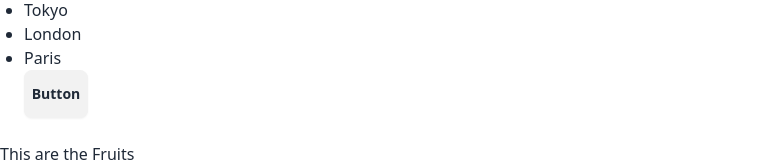
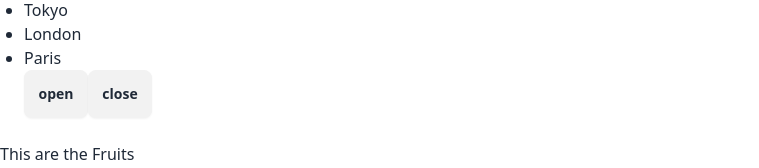
Before and after one commit to Deankinyua/react-Tailwind, a React (Vite) app: page / in a window 1280 px wide. Shown: the part 134-302 px from the top of the page, without its empty margins (0-759 px from the left). Built offline with nearby package versions, Linux system fonts and the light colour scheme.

Commit message:
added react icons

```diff
--- a/package.json
+++ b/package.json
@@ -11,7 +11,8 @@
   },
   "dependencies": {
     "react": "^18.2.0",
-    "react-dom": "^18.2.0"
+    "react-dom": "^18.2.0",
+    "react-icons": "^5.2.1"
   },
   "devDependencies": {
     "@types/react": "^18.2.56",
--- a/src/App.tsx
+++ b/src/App.tsx
@@ -22,9 +22,9 @@ function App() {
       ></ListGroup>
 
       <Alert>Fruits</Alert>
-
-      {/* <Checkbox></Checkbox> */}
-      {/* <Challenge /> */}
+      {/*
+      <Checkbox></Checkbox>
+      <Challenge /> */}
     </>
   );
 }
--- a/src/components/ListGroup.tsx
+++ b/src/components/ListGroup.tsx
@@ -9,6 +9,7 @@ type Props = {
 const ListGroup = ({ items, heading, onSelectItem }: Props) => {
   // items = [];
   const [selectedIndex, setSelectedIndex] = useState(-1);
+  const [state, setState] = useState(false);
 
   return (
     <>
@@ -31,7 +32,23 @@ const ListGroup = ({ items, heading, onSelectItem }: Props) => {
             </li>
           ))}
         </ul>
-        <button className="btn w-16">Button</button>
+        <p className={state === false ? "hidden" : ""}>item is opened</p>
+        <button
+          className="btn w-16"
+          onClick={() => {
+            setState(true);
+          }}
+        >
+          open
+        </button>
+        <button
+          className="btn w-16"
+          onClick={() => {
+            setState(false);
+          }}
+        >
+          close
+        </button>
       </div>
     </>
   );
```
Also changed, not shown: 1 other file (tests, documents, lock files or other folders).
